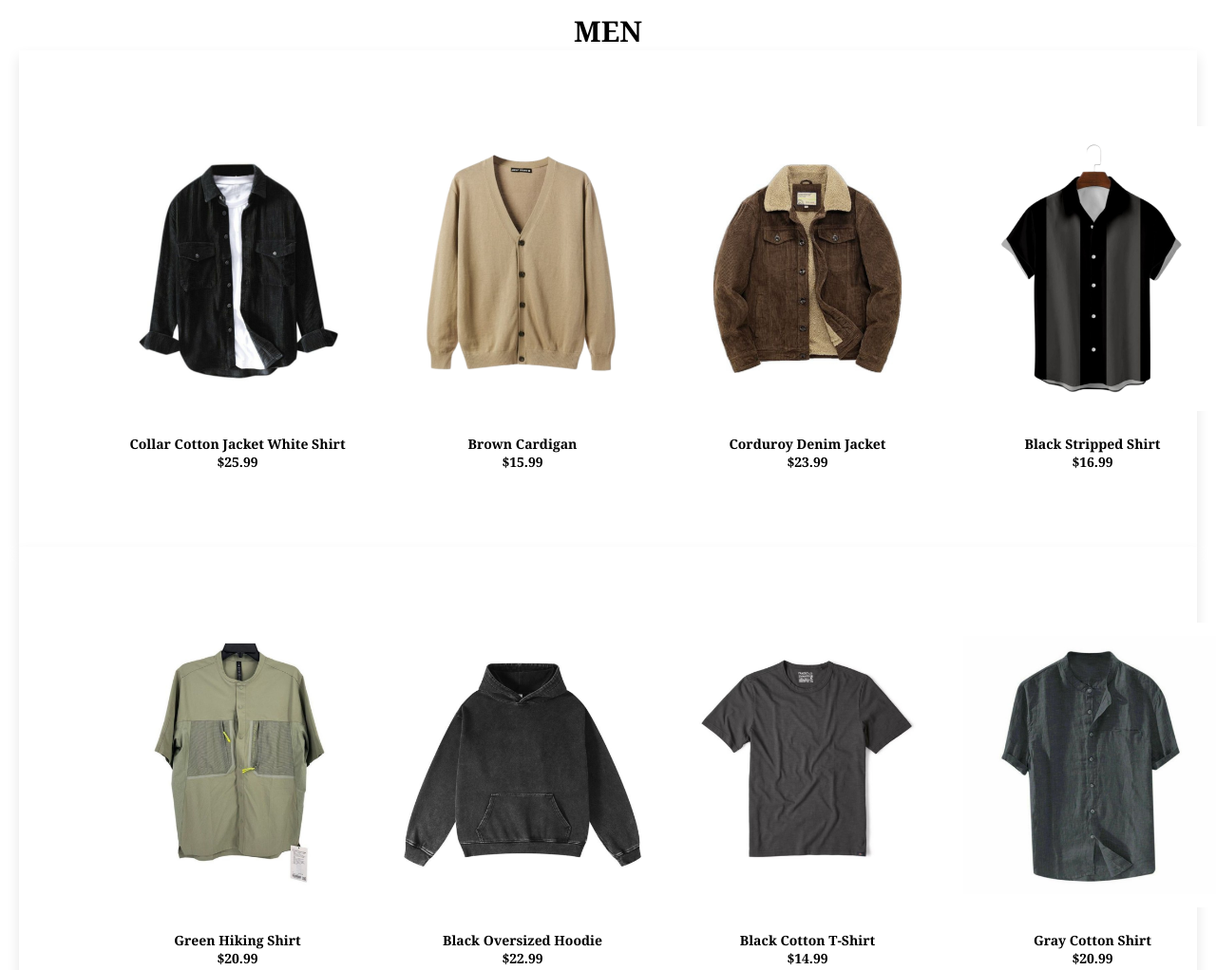
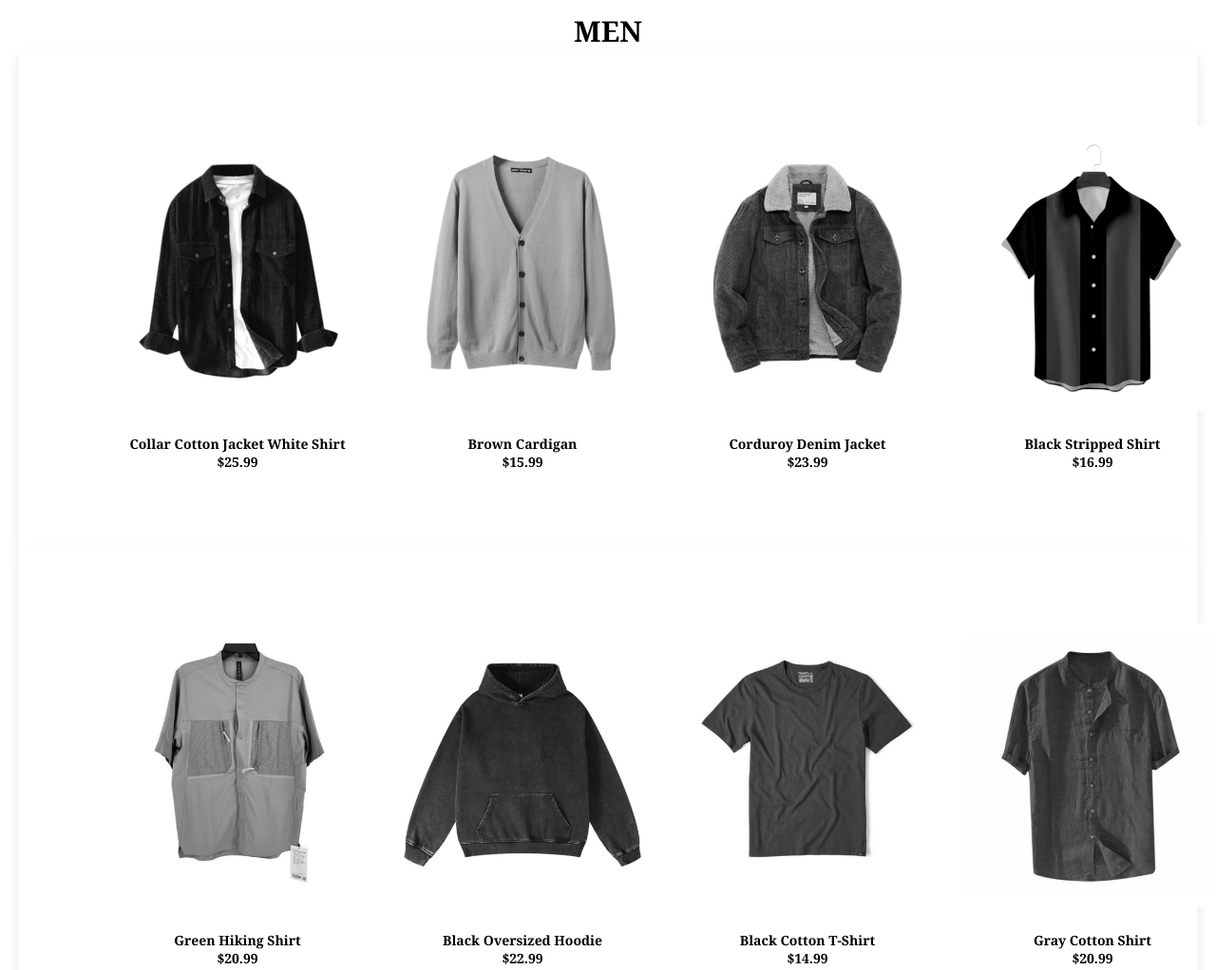
Before and after one commit to xiorw/evolixclothes_static, a plain HTML site: page index.html in a window 1280 px wide. Shown: the part 3500-4522 px from the top of the page at 95% size. Drawn offline with Linux system fonts and the light colour scheme.

Commit message:
Update style.css

```diff
--- a/style.css
+++ b/style.css
@@ -203,6 +203,9 @@
 
   .product-item {
     text-align: center;
+    filter: grayscale(1);
+    transition: scale 0.75s ease-out,
+    filter 0.25s ease-out;
   }
 
   .product-item img {
@@ -219,6 +222,7 @@
 
   .product-item:hover {
     scale: 1.1;
+    filter: grayscale(0);
   }
 
   /* Buat Footer */
```
